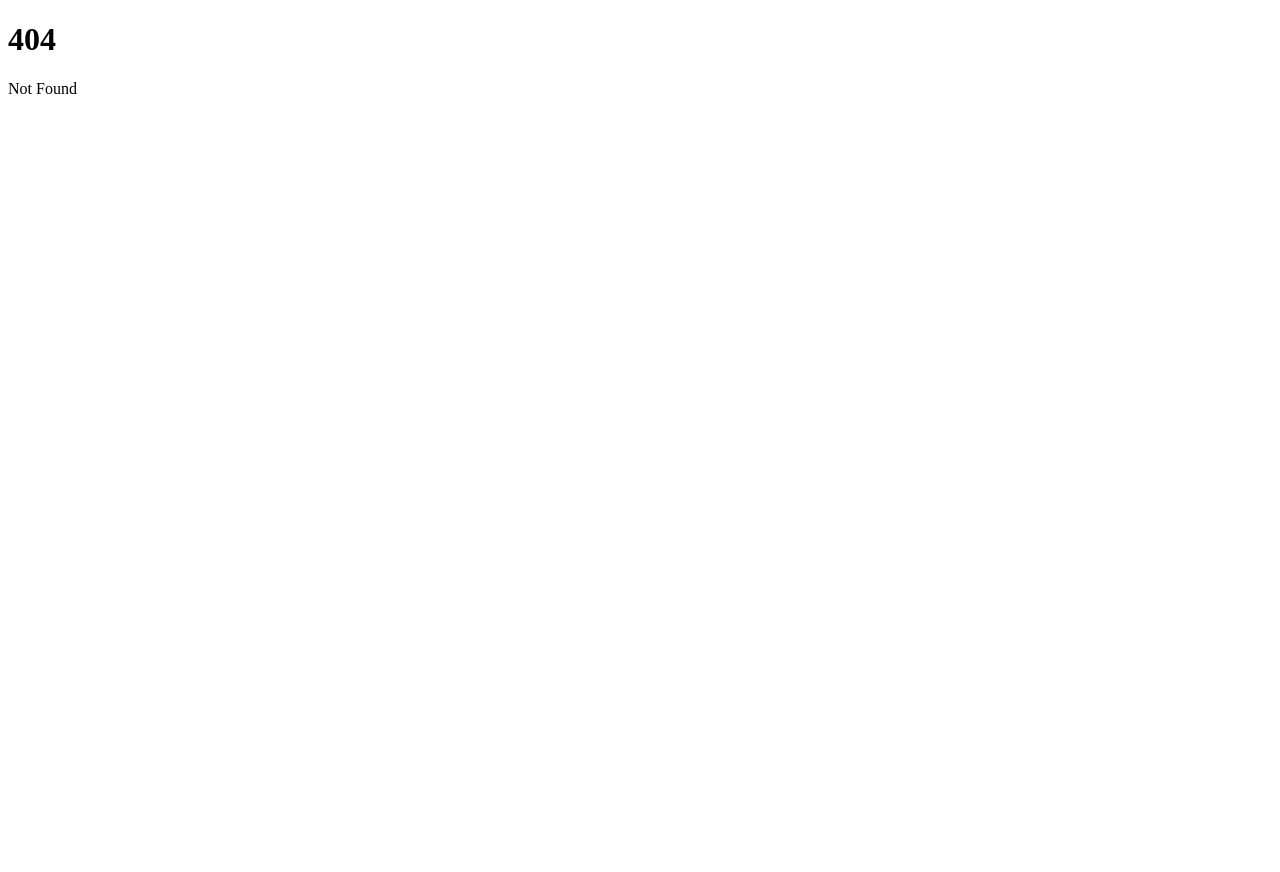
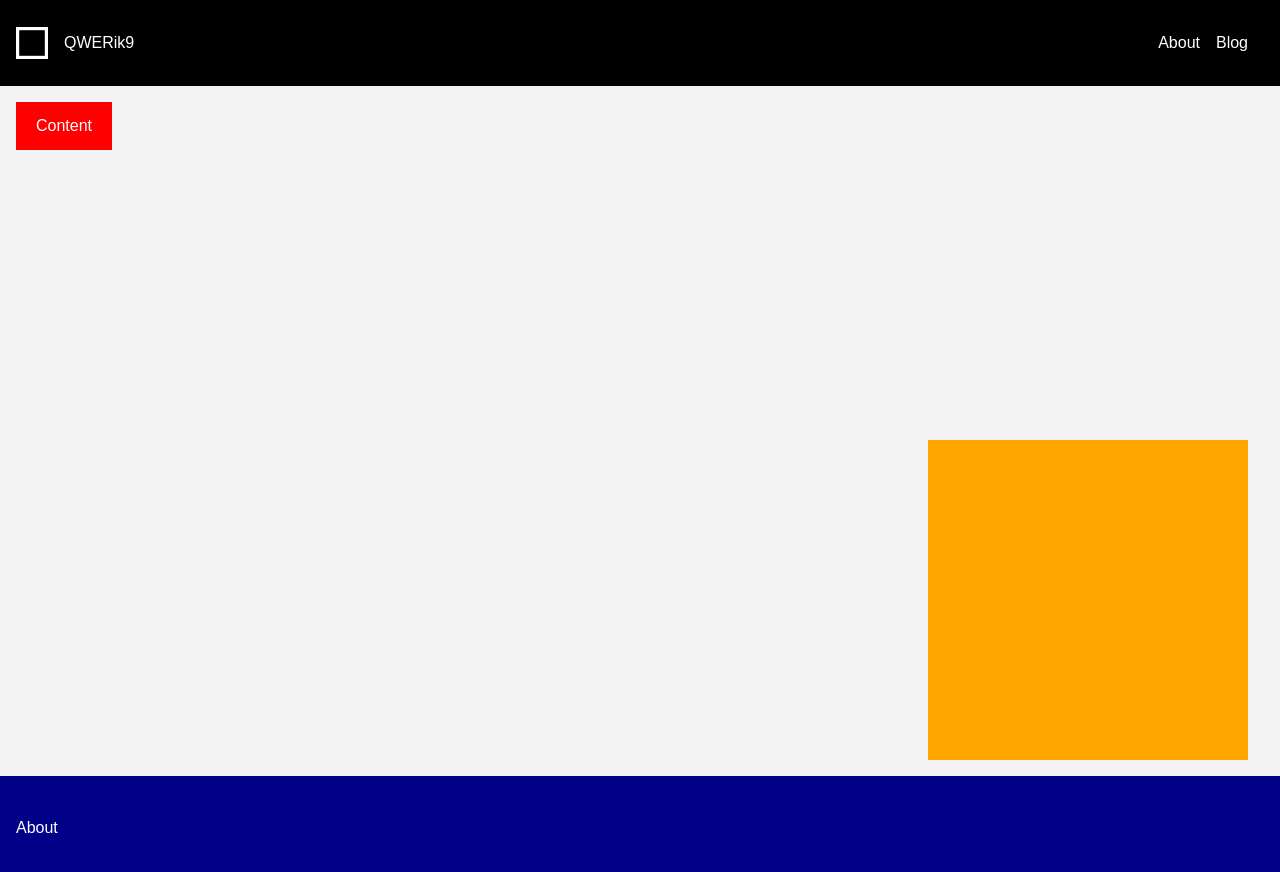
Before and after one commit to eriksokolov/sv, a SvelteKit app: page /grid3 in a window 1280 px wide. Before the commit this address had no page. Shown: the top 872 px of the page. Before the commit the page ends 800 px from the top, so only its background shows below. Built offline with nearby package versions, Linux system fonts and the light colour scheme.

Commit message:
Create new homepage, inspired by malevich squares

```diff
--- /dev/null
+++ b/src/routes/grid3/+page.svelte
@@ -0,0 +1,119 @@
+<style>
+    * {
+        margin: 0;
+        padding: 0;
+        box-sizing: border-box;
+    }
+
+    :global(body){
+        height: 110vh;
+        margin: 0;
+        display: grid;
+        grid-template-columns: 1fr 1fr;
+        grid-template-rows:0.1fr 0.8fr auto;
+        grid-template-areas:
+        "header header"
+        "content orange"
+        "footer footer";
+        background-color: #f3f3f3;
+        font-family: Arial;
+    }
+
+    .headerContainer{
+        grid-area: header;
+        display: grid;
+        grid-template-columns: 1fr 1fr;
+        grid-template-areas: "left right";
+        background-color: #000;
+        color: white;
+    }
+    .left-header{
+        grid-area: left;
+        padding-left: 1rem;
+        display:flex;
+        justify-content: start;
+        align-items: center;
+    }
+    .right-header{
+        grid-area: right;
+        padding-right: 1rem;
+        display: flex;
+        justify-content: end;
+        align-items: center;
+
+    }
+    .left-header p{
+        padding-left: 1rem;
+    }
+    .right-header p{
+        padding-right: 1rem;
+    }
+
+    .logo{
+        height: 2rem;
+        width: 2rem;
+        background-color: #fff;
+    }
+    .contentContainer{
+        height: 100%;
+        width: 100%;
+        grid-area: content;
+        padding: 1rem;
+    }
+    .red-content{
+        height: 3rem;
+        width: 6rem;
+        display:flex;
+        align-items: center;
+        justify-content: center;
+        padding: 10px;
+        background-color:red;
+        color: white;
+    }
+    .orangeContainer{
+        padding: 1rem;
+        padding-right: 2rem;
+        grid-area: orange;
+        display: grid;
+        align-items: end;
+        justify-content: end;
+    }
+    .orange-square{
+        height: 20rem;
+        width: 20rem;
+        background-color:orange;
+    }
+    .footerContainer{
+        grid-area: footer;
+        display: flex;
+        align-items: center;
+        background-color: #008;
+        color: white;
+        padding-left: 1rem;
+    }
+</style>
+<div class="headerContainer">
+    <div class="left-header">
+        <div class="logo">
+            <svg viewBox="0 0 1 1">
+                <polygon points="0.1,0.1 0.1,0.9 0.9,0.9 0.9,0.1"></polygon>
+            </svg>
+        </div>
+        <div class="logoName"><p>QWERik9</p></div>
+    </div>
+    <div class="right-header">
+        <p>About</p>
+        <p>Blog</p>
+    </div>
+</div>
+<div class="contentContainer">
+    <div class="red-content">
+        <p>Content</p>
+    </div>
+</div>
+<div class="orangeContainer">
+    <div class="orange-square"></div>
+</div>
+<div class="footerContainer">
+    <p>About</p>
+</div>
```
